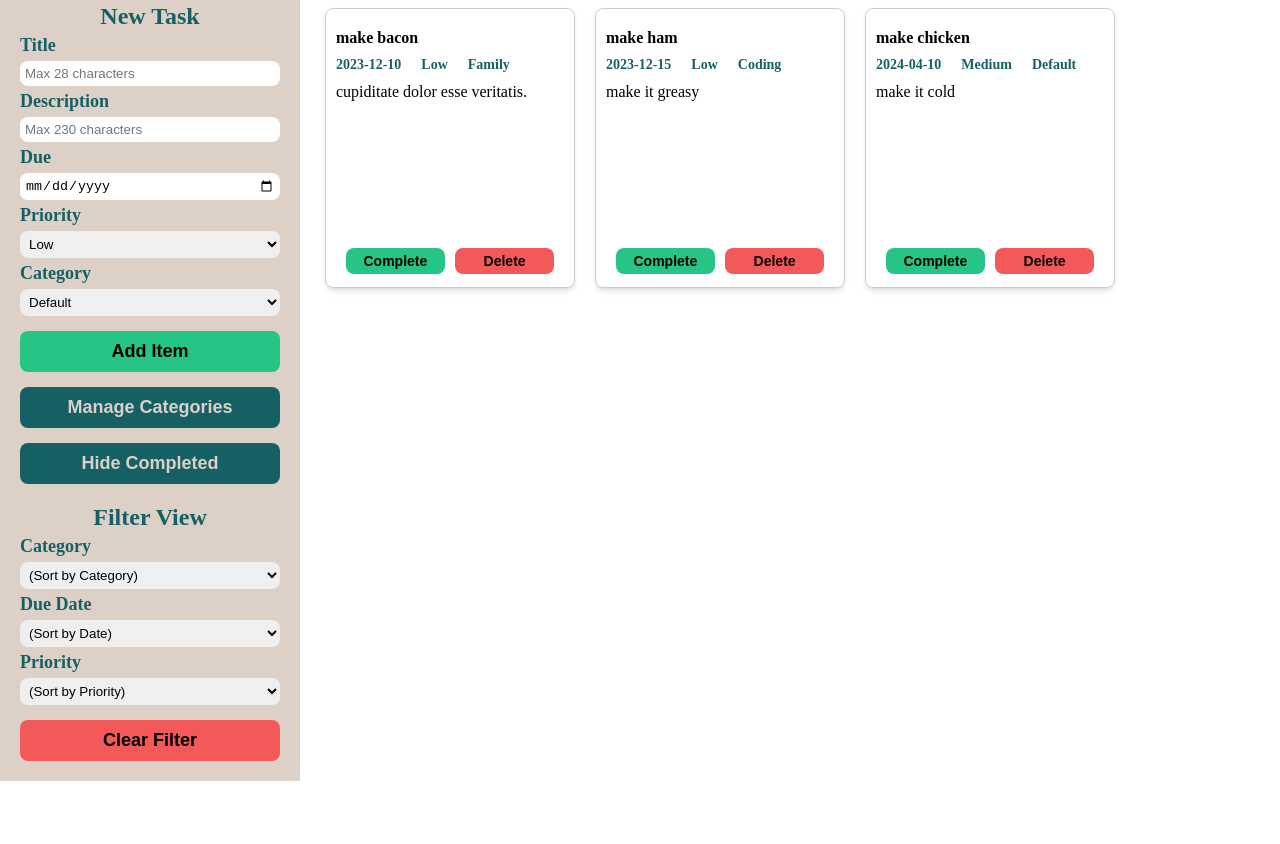
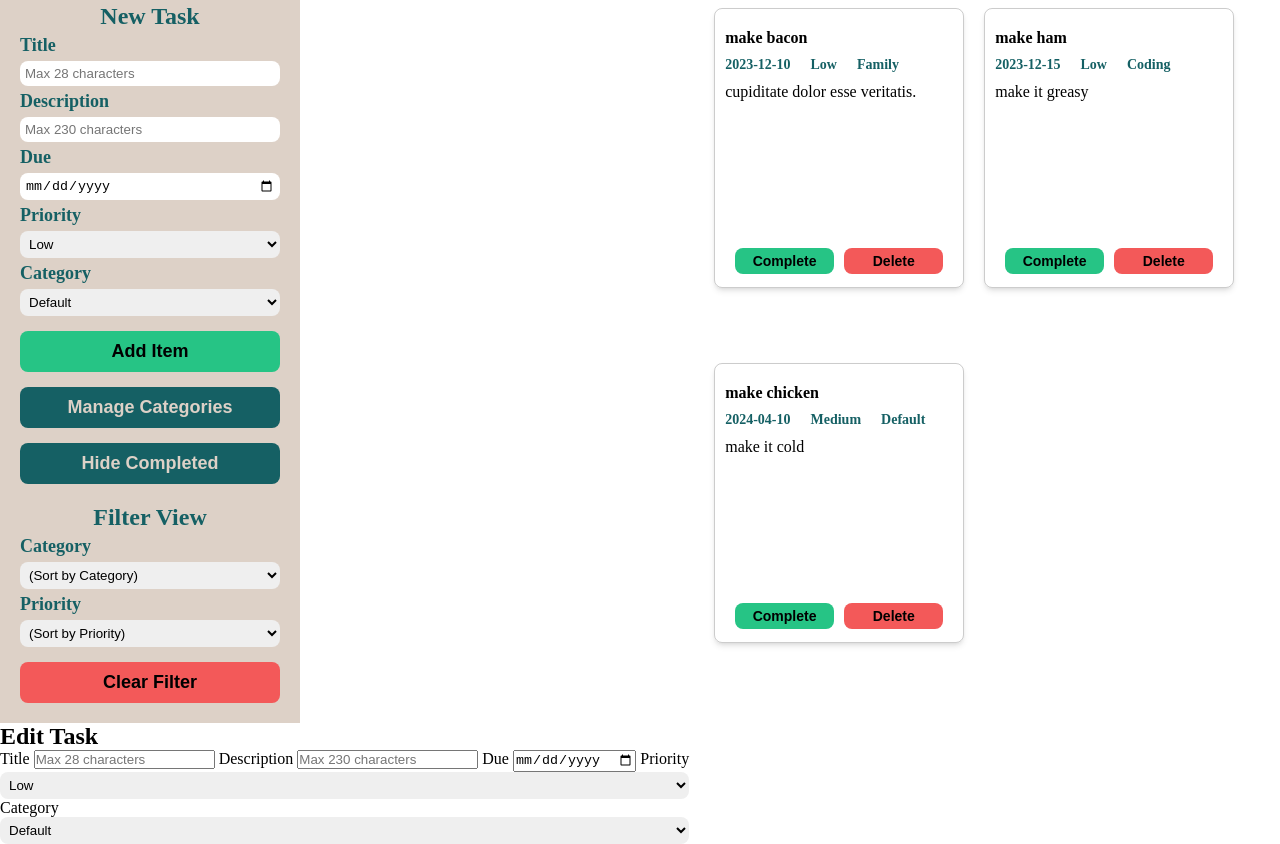
Before and after one commit to oaksvirals/todo-list, a website built with webpack: page src/template.html in a window 1280 px wide. Shown: the part 62-906 px from the top of the page. Before the commit the page ends 843 px from the top, so only its background shows below. Built offline with nearby package versions, Linux system fonts and the light colour scheme.

Commit message:
Beginning of edit task modal
Modal is created. Needs styling and js.

```diff
--- a/src/index.js
+++ b/src/index.js
@@ -54,13 +54,13 @@ const filterResetBtn = document.querySelector('.resetFilterBtn');
 const main = document.querySelector('main');
 const catModal = document.querySelector('.catModal');
 const newCatButton = document.querySelector('#manageCategoryBtn');
-// const overlay = document.querySelector('.overlay');
 const closeCatModalBtn = document.querySelector('.modalCloseCategoryMenu');
 const addCatButton = document.querySelector('.modalAddCategory');
 const modalCatInput = document.querySelector('.modalCatInput');
 const removeCategoryList = document.querySelector('#removeCategory');
 const removeCategoryListBtn = document.querySelector('.removeCategoryBtn');
 const hideCompletedBtn = document.querySelector('#hideCompleteBtn');
+const taskModalCategory = document.querySelector('#taskModalCategory');
 
 displayTasks();
 
@@ -79,8 +79,13 @@ displayTasks();
 
         const removeCategoryOption = document.createElement('option');
         removeCategoryList.appendChild(removeCategoryOption);
-        removeCategoryOption.text = categories[i];
+        removeCategoryOption.textContent = categories[i];
         removeCategoryOption.setAttribute('value', categories[i]);
+
+        const taskModalOption = document.createElement('option');
+        taskModalCategory.appendChild(taskModalOption);
+        taskModalOption.textContent = categories[i];
+        taskModalOption.setAttribute('value', categories[i]);
 
     };
 })();
@@ -207,6 +212,9 @@ function displayTasks() {
 
         completeBtn.addEventListener('click', clickComplete);
         deleteBtn.addEventListener('click', clickDelete);
+
+        // make tasks editable
+
 
     };
 
--- a/src/template.html
+++ b/src/template.html
@@ -40,12 +40,6 @@
                 <select name="filterCategory" id="filterCategory">
                     <option value="none">(Sort by Category)</option>
                 </select>
-                <label for="filterDate">Due Date</label>
-                <select name="filterDate" id="filterDate">
-                    <option value="none">(Sort by Date)</option>
-                    <option value="ascending">Ascending</option>
-                    <option value="descending">Descending</option>
-                </select>
                 <label for="filterPriority">Priority</label>
                 <select name="filterPriority" id="filterPriority">
                     <option value="none">(Sort by Priority)</option>
@@ -53,12 +47,6 @@
                     <option value="Medium">Medium</option>
                     <option value="High">High</option>
                 </select>
-                <!-- <label for="filterCompleted">Completed</label>
-                <select name="filterCompleted" id="filterCompleted">
-                    <option value="none">(Sort by Completed)</option>
-                    <option value="filteredYesComplete">Completed</option>
-                    <option value="filteredNoComplete">Not Completed</option>
-                </select> -->
                 <button class="resetFilterBtn">Clear Filter</button>
             </section>
 
@@ -87,7 +75,23 @@
             <button class="removeCategoryBtn">Remove</button>
             <button class="modalCloseCategoryMenu">Return</button>
         </section>
-        <!-- <div class="overlay hidden"></div> -->
+        <section class="taskModal">
+            <h2>Edit Task</h2>
+            <label for="taskModalTitle">Title</label>
+            <input id="taskModalTitle" type="text" maxlength="28" placeholder="Max 28 characters">
+            <label for="taskModalDescription">Description</label>
+            <input id="taskModalDescription" type="text" maxlength="230" placeholder="Max 230 characters">
+            <label for="taskModalDue">Due</label>
+            <input type="date" name="taskModalDue" id="taskModalDue">
+            <label for="taskModalPriority">Priority</label>
+            <select name="taskModalPriority" id="taskModalPriority">
+                <option value="low">Low</option>
+                <option value="medium">Medium</option>
+                <option value="high">High</option>
+            </select>
+            <label for="taskModalCategory">Category</label>
+            <select name="taskModalCategory" id="taskModalCategory"></select>
+        </section>
     </div>
 </body>
 </html>
```
